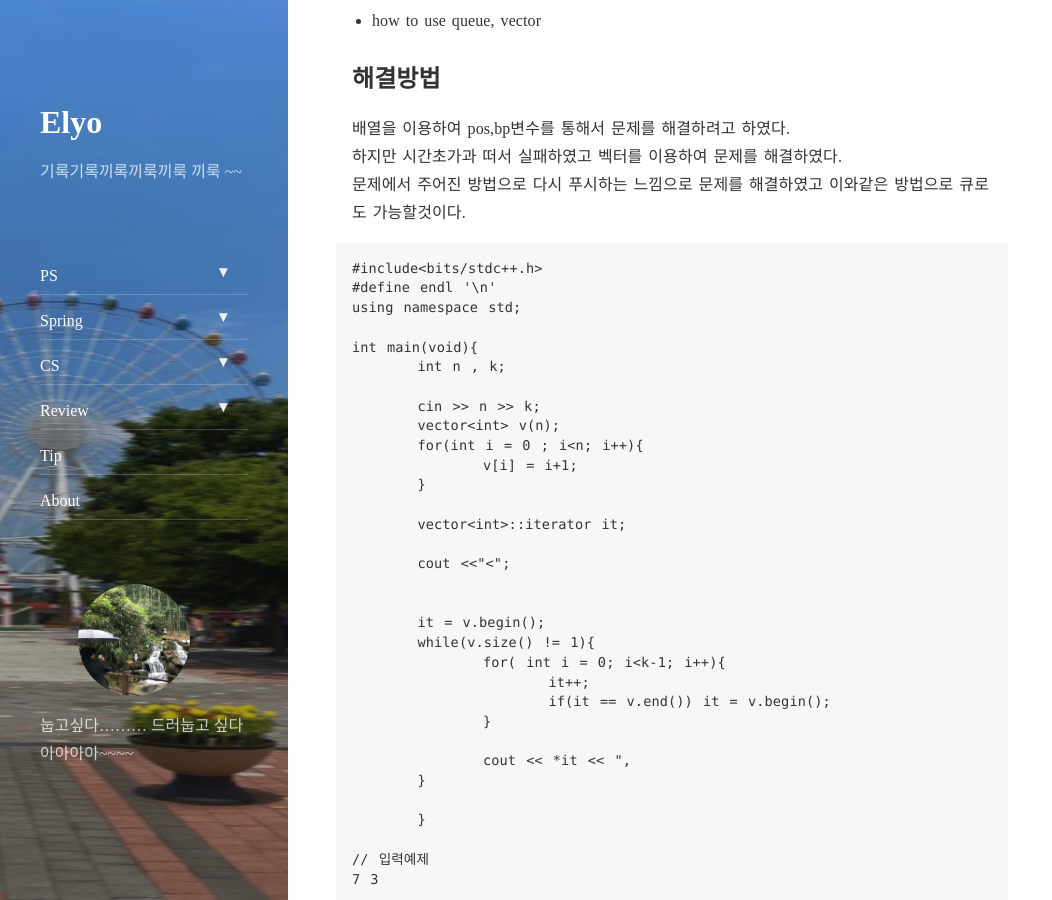
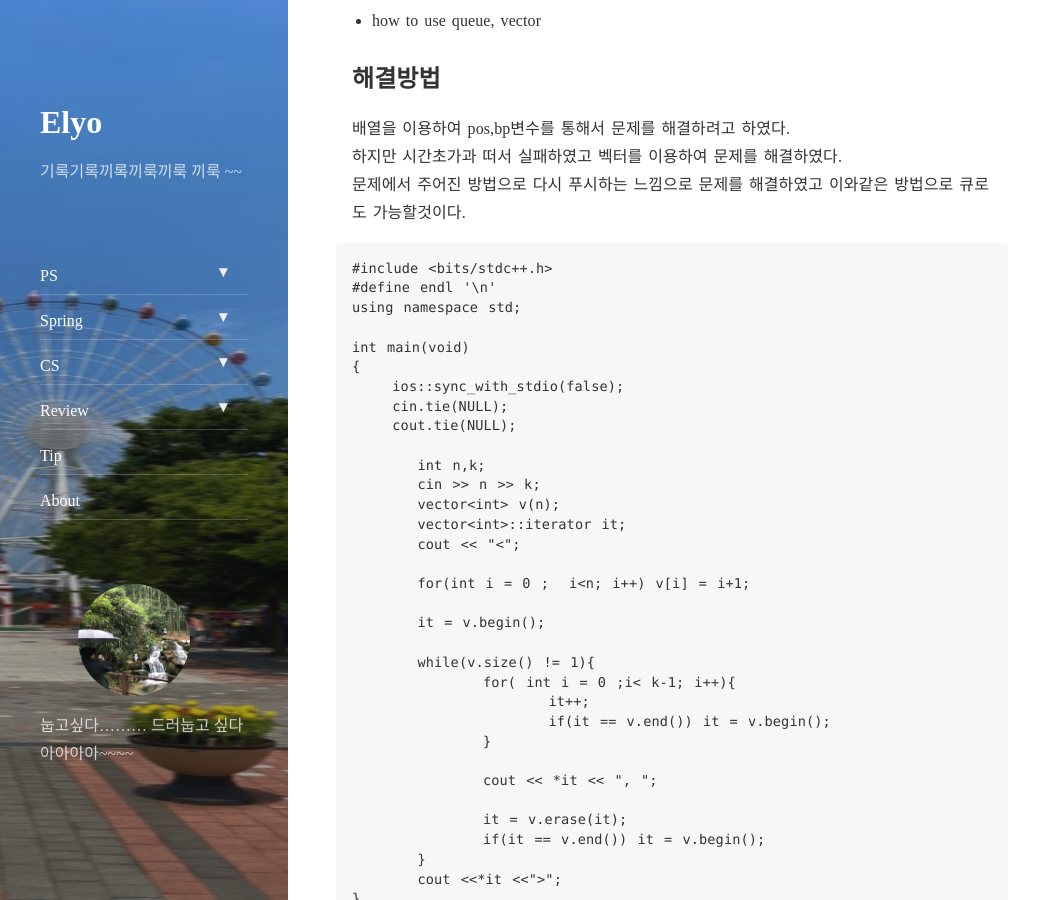
Before and after one commit to elyo9381/elyo9381.github.io, a Jekyll site: the page built from _posts/ps/2020-10-03-boj-11866.md, in a window 1280 px wide and 900 px high, scrolled down 655 px. Shown: the whole window, without its empty margins (0-1052 px from the left). Built offline with Jekyll 4.4.1, drawn with Linux system fonts in a browser that asks for light colours; nearby versions of some CDN libraries; comment, search, counter and statistics services are not loaded; some of the changed text lies outside the part shown.

Commit message:
queue problem

```diff
--- a/_posts/ps/2020-10-03-boj-11866.md
+++ b/_posts/ps/2020-10-03-boj-11866.md
@@ -24,35 +24,39 @@ N과 K가 주어지면 (N, K)-요세푸스 순열을 구하는 프로그램을
   문제에서 주어진 방법으로 다시 푸시하는 느낌으로 문제를 해결하였고 이와같은 방법으로 큐로도 가능할것이다.
 
 ~~~
-#include<bits/stdc++.h>
+#include <bits/stdc++.h>
 #define endl '\n'
 using namespace std;
 
-int main(void){
-	int n , k;
+int main(void)
+{
+    ios::sync_with_stdio(false);
+    cin.tie(NULL);
+    cout.tie(NULL);
 
+	int n,k;
 	cin >> n >> k;
 	vector<int> v(n);
-	for(int i = 0 ; i<n; i++){
-		v[i] = i+1;
-	}
+	vector<int>::iterator it;
+	cout << "<";
 
-	vector<int>::iterator it;
-
-	cout <<"<";
-
+	for(int i = 0 ;  i<n; i++) v[i] = i+1;
 
 	it = v.begin();
+
 	while(v.size() != 1){
-		for( int i = 0; i<k-1; i++){
+		for( int i = 0 ;i< k-1; i++){
 			it++;
 			if(it == v.end()) it = v.begin();
 		}
 
-		cout << *it << ",
+		cout << *it << ", ";
+
+		it = v.erase(it);
+		if(it == v.end()) it = v.begin();
 	}
-
-	}
+	cout <<*it <<">";
+}
 
 // 입력예제
 7 3
```
